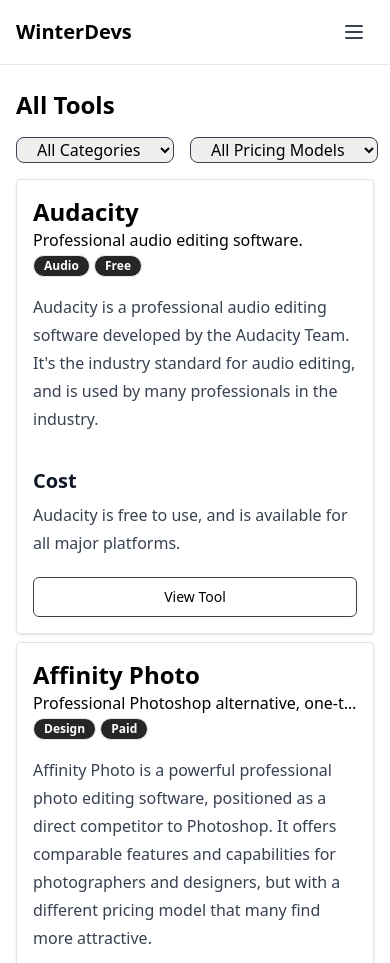
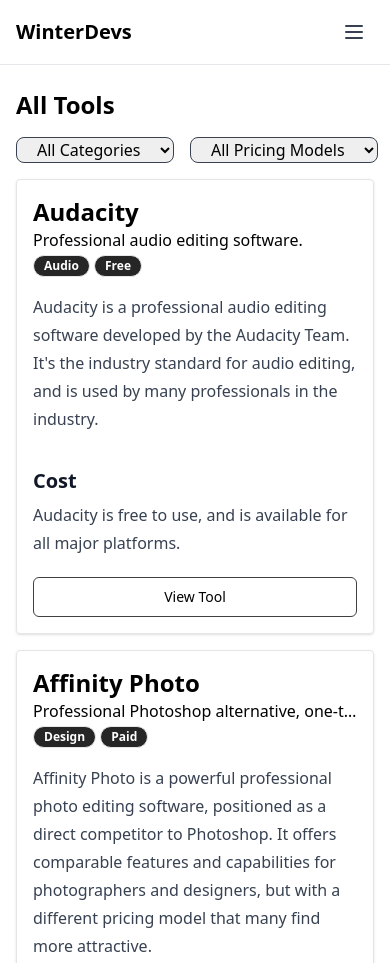
Before and after one commit to WinterTechnologies/devs, an Astro site: page /tools in a window 390 px wide. Shown: the top 963 px of the page. Built offline with nearby package versions, Linux system fonts and the light colour scheme; Astro itself is replaced by a stand-in of ours.

Commit message:
widened gap

```diff
--- a/src/pages/tools/index.astro
+++ b/src/pages/tools/index.astro
@@ -19,7 +19,7 @@
       <h1 class="text-2xl md:text-3xl font-semibold">All Tools</h1>
       <ToolFilter categories={categories} />
       <ul
-        class="grid grid-cols-1 md:grid-cols-2 gap-2 items-center justify-center"
+        class="grid grid-cols-1 md:grid-cols-2 gap-4 items-center justify-center"
       >
         {
           tools.map(async (tool) => {
```
